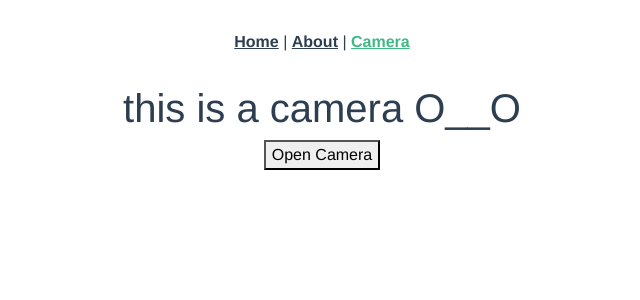
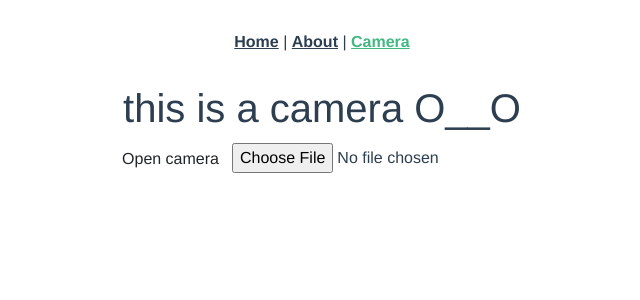
Before and after one commit to DziadoszWiktor/gh-pages-vue-deployment, a Vue app in the folder gh-pages-vue-deployment/: page /camera in a window 1280 px wide. Shown: the top 300 px of the page, without its empty margins (318-958 px from the left). Built offline with nearby package versions, Linux system fonts and the light colour scheme.

Commit message:
native-camera

```diff
--- a/gh-pages-vue-deployment/src/components/Camera.vue
+++ b/gh-pages-vue-deployment/src/components/Camera.vue
@@ -1,35 +1,20 @@
 <template>
   <div class="camera">
     <h1>{{ text }}</h1>
-    <div id="app" class="web-camera-container">
-  <div class="camera-button">
-      <button type="button" class="button is-rounded" :class="{ 'is-primary' : !isCameraOpen, 'is-danger' : isCameraOpen}" @click="toggleCamera">
-        <span v-if="!isCameraOpen">Open Camera</span>
-        <span v-else>Close Camera</span>
-    </button>
-  </div>
+    <label for="cameraFileInput">
+      <span class="btn">Open camera</span>
 
-  <div v-if="isCameraOpen" v-show="!isLoading" class="camera-box" :class="{ 'flash' : isShotPhoto }">
+      <!-- The hidden file `input` for opening the native camera -->
+      <input
+        id="cameraFileInput"
+        type="file"
+        accept="image/*"
+        capture="environment"
+      />
+    </label>
 
-    <div class="camera-shutter" :class="{'flash' : isShotPhoto}"></div>
-
-    <video v-show="!isPhotoTaken" ref="camera" :width="450" :height="337.5" autoplay></video>
-
-    <canvas v-show="isPhotoTaken" id="photoTaken" ref="canvas" :width="450" :height="337.5"></canvas>
-  </div>
-
-  <div v-if="isCameraOpen && !isLoading" class="camera-shoot">
-    <button type="button" class="button" @click="takePhoto">
-      <img src="https://img.icons8.com/material-outlined/50/000000/camera--v2.png">
-    </button>
-  </div>
-
-  <div v-if="isPhotoTaken && isCameraOpen" class="camera-download">
-    <a id="downloadPhoto" download="my-photo.jpg" class="button" role="button" @click="downloadImage">
-      Download
-    </a>
-  </div>
-</div>
+    <!-- displays the picture uploaded from the native camera -->
+    <img id="pictureFromCamera" />
   </div>
 </template>
 
@@ -39,80 +24,22 @@ export default {
   data() {
       return {
           text: 'this is a camera O__O',
-          isCameraOpen: false,
-          isPhotoTaken: false,
-          isShotPhoto: false,
-          isLoading: false,
-          link: '#'
       }
   },
+  mounted() {
+    this.openCamera()
+  },
   methods: {
-    toggleCamera() {
-      if(this.isCameraOpen) {
-        this.isCameraOpen = false;
-        this.isPhotoTaken = false;
-        this.isShotPhoto = false;
-        this.stopCameraStream();
-      } else {
-        this.isCameraOpen = true;
-        this.createCameraElement();
-      }
-    },
-
-    createCameraElement() {
-      this.isLoading = true;
-
-      const constraints = (window.constraints = {
-				audio: false,
-				video: true
-			});
-
-
-			navigator.mediaDevices
-				.getUserMedia(constraints)
-				.then(stream => {
-          this.isLoading = false;
-					this.$refs.camera.srcObject = stream;
-				})
-				.catch(error => {
-          this.isLoading = false;
-					alert("May the browser didn't support or there is some errors.");
-                    window.console.log(error);
-				});
-    },
-
-    stopCameraStream() {
-      let tracks = this.$refs.camera.srcObject.getTracks();
-
-			tracks.forEach(track => {
-				track.stop();
-			});
-    },
-
-    takePhoto() {
-      if(!this.isPhotoTaken) {
-        this.isShotPhoto = true;
-
-        const FLASH_TIMEOUT = 50;
-
-        setTimeout(() => {
-          this.isShotPhoto = false;
-        }, FLASH_TIMEOUT);
-      }
-
-      this.isPhotoTaken = !this.isPhotoTaken;
-
-      const context = this.$refs.canvas.getContext('2d');
-      context.drawImage(this.$refs.camera, 0, 0, 450, 337.5);
-    },
-
-    downloadImage() {
-      const download = document.getElementById("downloadPhoto");
-      const canvas = document.getElementById("photoTaken").toDataURL("image/jpeg")
-    .replace("image/jpeg", "image/octet-stream");
-      download.setAttribute("href", canvas);
+    openCamera () {
+      document
+        .getElementById("cameraFileInput")
+        .addEventListener("change", function () {
+          document
+            .getElementById("pictureFromCamera")
+            .setAttribute("src", window.URL.createObjectURL(this.files[0]));
+        });
     }
-  }
+  },
 }
 </script>
 
@@ -124,85 +51,5 @@ export default {
 
 <!--
 
-new Vue({
-  el: '#app',
-
-  data() {
-    return {
-      isCameraOpen: false,
-      isPhotoTaken: false,
-      isShotPhoto: false,
-      isLoading: false,
-      link: '#'
-    }
-  },
-
-  methods: {
-    toggleCamera() {
-      if(this.isCameraOpen) {
-        this.isCameraOpen = false;
-        this.isPhotoTaken = false;
-        this.isShotPhoto = false;
-        this.stopCameraStream();
-      } else {
-        this.isCameraOpen = true;
-        this.createCameraElement();
-      }
-    },
-
-    createCameraElement() {
-      this.isLoading = true;
-
-      const constraints = (window.constraints = {
-				audio: false,
-				video: true
-			});
-
-
-			navigator.mediaDevices
-				.getUserMedia(constraints)
-				.then(stream => {
-          this.isLoading = false;
-					this.$refs.camera.srcObject = stream;
-				})
-				.catch(error => {
-          this.isLoading = false;
-					alert("May the browser didn't support or there is some errors.");
-				});
-    },
-
-    stopCameraStream() {
-      let tracks = this.$refs.camera.srcObject.getTracks();
-
-			tracks.forEach(track => {
-				track.stop();
-			});
-    },
-
-    takePhoto() {
-      if(!this.isPhotoTaken) {
-        this.isShotPhoto = true;
-
-        const FLASH_TIMEOUT = 50;
-
-        setTimeout(() => {
-          this.isShotPhoto = false;
-        }, FLASH_TIMEOUT);
-      }
-
-      this.isPhotoTaken = !this.isPhotoTaken;
-
-      const context = this.$refs.canvas.getContext('2d');
-      context.drawImage(this.$refs.camera, 0, 0, 450, 337.5);
-    },
-
-    downloadImage() {
-      const download = document.getElementById("downloadPhoto");
-      const canvas = document.getElementById("photoTaken").toDataURL("image/jpeg")
-    .replace("image/jpeg", "image/octet-stream");
-      download.setAttribute("href", canvas);
-    }
-  }
-});
 
 -->
```
Also changed, not shown: 1 other file (tests, documents, lock files or other folders).
